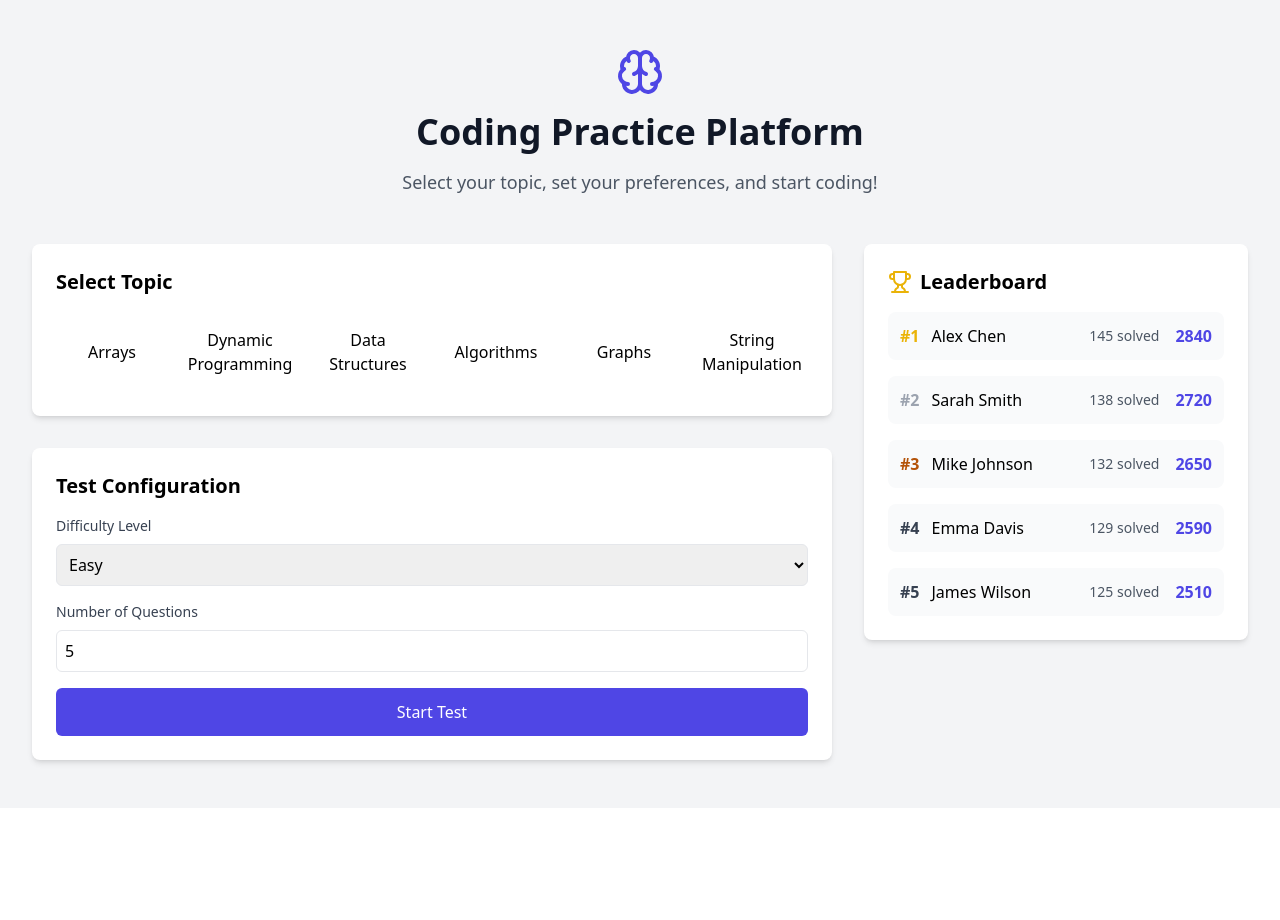
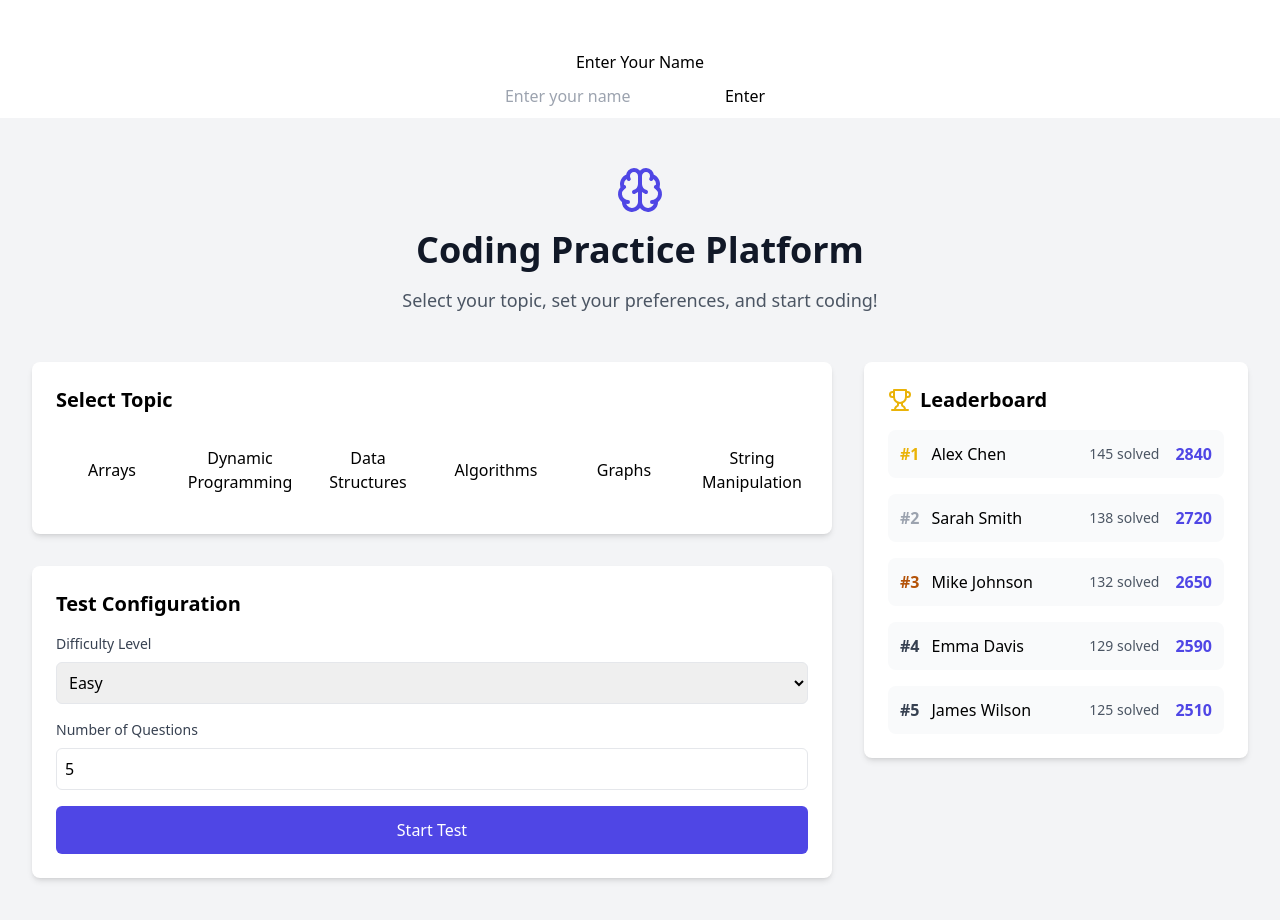
Before and after one commit to Shanmuk361/AI-powered-coding-platform, a React (Vite) app: page / in a window 1280 px wide. Shown: the top 920 px of the page. Before the commit the page ends 808 px from the top, so only its background shows below. Built offline with nearby package versions, Linux system fonts and the light colour scheme.

Commit message:
final comit

```diff
--- /dev/null
+++ b/src/components/NameInputComponent.tsx
@@ -0,0 +1,36 @@
+import { useState } from 'react';
+
+const NameInputComponent = () => {
+  const [name, setName] = useState(''); // State to hold the name
+  const [displayName, setDisplayName] = useState(''); // State to display the entered name
+
+  // Function to handle the button click
+  const handleButtonClick = () => {
+    setDisplayName(name); // Update the display name
+  };
+
+  return (
+    <div style={{ textAlign: 'center', marginTop: '50px' }}>
+      <h2>Enter Your Name</h2>
+      <input
+        type="text"
+        value={name}
+        onChange={(e) => setName(e.target.value)} // Update the name state
+        placeholder="Enter your name"
+        style={{ padding: '10px', fontSize: '16px', width: '200px' }}
+      />
+      <button
+        onClick={handleButtonClick}
+        style={{ padding: '10px 20px', marginLeft: '10px', fontSize: '16px', cursor: 'pointer' }}
+      >
+        Enter
+      </button>
+
+      {displayName && (
+        <h3 style={{ marginTop: '20px' }}>Hello, {displayName}!</h3>
+      )}
+    </div>
+  );
+};
+
+export default NameInputComponent;
--- a/src/pages/HomePage.tsx
+++ b/src/pages/HomePage.tsx
@@ -3,7 +3,7 @@ import { useNavigate } from 'react-router-dom';
 import { TopicSelector } from '../components/TopicSelector';
 import { LeaderBoard } from '../components/LeaderBoard';
 import { Brain } from 'lucide-react';
-
+import NameInputComponent from '../components/NameInputComponent';
 export const HomePage: React.FC = () => {
   const navigate = useNavigate();
   const [selectedTopic, setSelectedTopic] = useState('');
@@ -21,6 +21,12 @@ export const HomePage: React.FC = () => {
   };
 
   return (
+    <>
+    <div>
+    <NameInputComponent>
+    </NameInputComponent>
+
+    </div>
     <div className="min-h-screen bg-gray-100 py-12 px-4 sm:px-6 lg:px-8">
       <div className="max-w-7xl mx-auto">
         <div className="text-center mb-12">
@@ -93,5 +99,6 @@ export const HomePage: React.FC = () => {
         </div>
       </div>
     </div>
+    </>
   );
 };
--- a/src/pages/TestPage.tsx
+++ b/src/pages/TestPage.tsx
@@ -34,7 +34,7 @@ export const TestPage: React.FC = () => {
   const [questions, setQuestions] = useState<any[]>([]);
   const [code, setCode] = useState<string>(`def main(input):\n  #code here`);
   const [output, setOutput] = useState('');
-  const [assess,setassessed]=useState('')
+  const [assess,setassessed]=useState('');
   // Fetching questions on initial load or dependency change
   useEffect(() => {
     const fetchQuestions = async () => {
```
